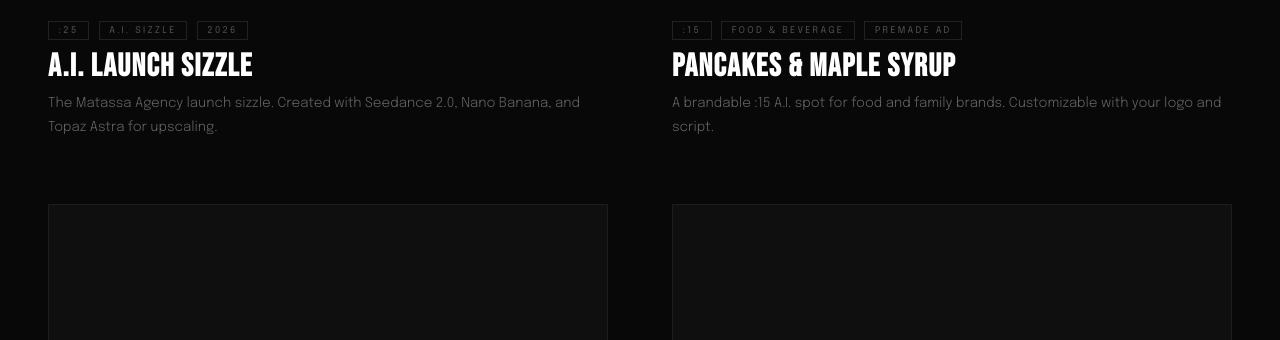
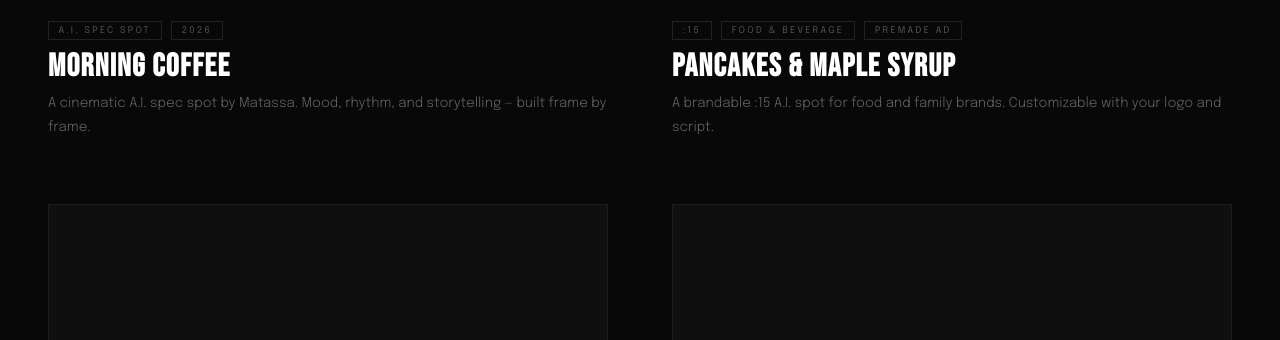
Before and after one commit to AiAuteurs/matassa-agency, a website: page ai.html in a window 1280 px wide. Shown: the part 1148-1488 px from the top of the page. Drawn offline with Linux system fonts and the light colour scheme.

Commit message:
Update ai.html

```diff
--- a/ai.html
+++ b/ai.html
@@ -176,10 +176,10 @@
 <section class="spots-section">
   <div class="spots-grid">
 
-    <!-- SIZZLE -->
-    <div class="spot-item" onclick="openVideo('1180833879')">
+    <!-- MORNING COFFEE -->
+    <div class="spot-item" onclick="openVideo('1142973453')">
       <div class="spot-thumb">
-        <img class="spot-poster" src="https://vumbnail.com/1180833879.jpg" alt="A.I. Launch Sizzle" />
+        <img class="spot-poster" src="https://vumbnail.com/1142973453.jpg" alt="Morning Coffee — An A.I. Spec Spot by Matassa" />
         <div class="spot-play">
           <div class="spot-play-btn">
             <svg width="22" height="22" viewBox="0 0 24 24" fill="white"><path d="M8 5v14l11-7z"/></svg>
@@ -187,12 +187,11 @@
         </div>
       </div>
       <div class="spot-meta">
-        <span class="spot-tag">:25</span>
-        <span class="spot-tag">A.I. Sizzle</span>
+        <span class="spot-tag">A.I. Spec Spot</span>
         <span class="spot-tag">2026</span>
       </div>
-      <h3 class="spot-title">A.I. LAUNCH SIZZLE</h3>
-      <p class="spot-desc">The Matassa Agency launch sizzle. Created with Seedance 2.0, Nano Banana, and Topaz Astra for upscaling.</p>
+      <h3 class="spot-title">MORNING COFFEE</h3>
+      <p class="spot-desc">A cinematic A.I. spec spot by Matassa. Mood, rhythm, and storytelling — built frame by frame.</p>
     </div>
 
     <!-- PANCAKE -->
```
